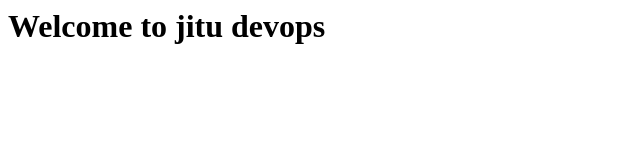
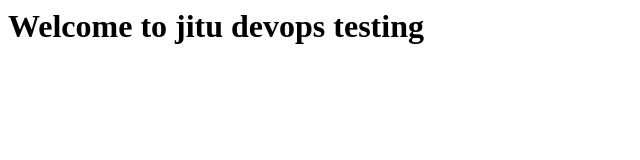
Before and after one commit to jpgkp92/website, a plain HTML site: page index.html in a window 1280 px wide. Shown: the whole page, without its empty margins (0-640 px from the left). Drawn offline with Linux system fonts and the light colour scheme.

Commit message:
new changed website

```diff
--- a/index.html
+++ b/index.html
@@ -1,6 +1,6 @@
 <html>
 <title>Jenkins CI/CD Pipeline</title>
 <body>
-<h1> Welcome to jitu devops </h1>
+<h1> Welcome to jitu devops testing </h1>
 </body>
 </html>
```
